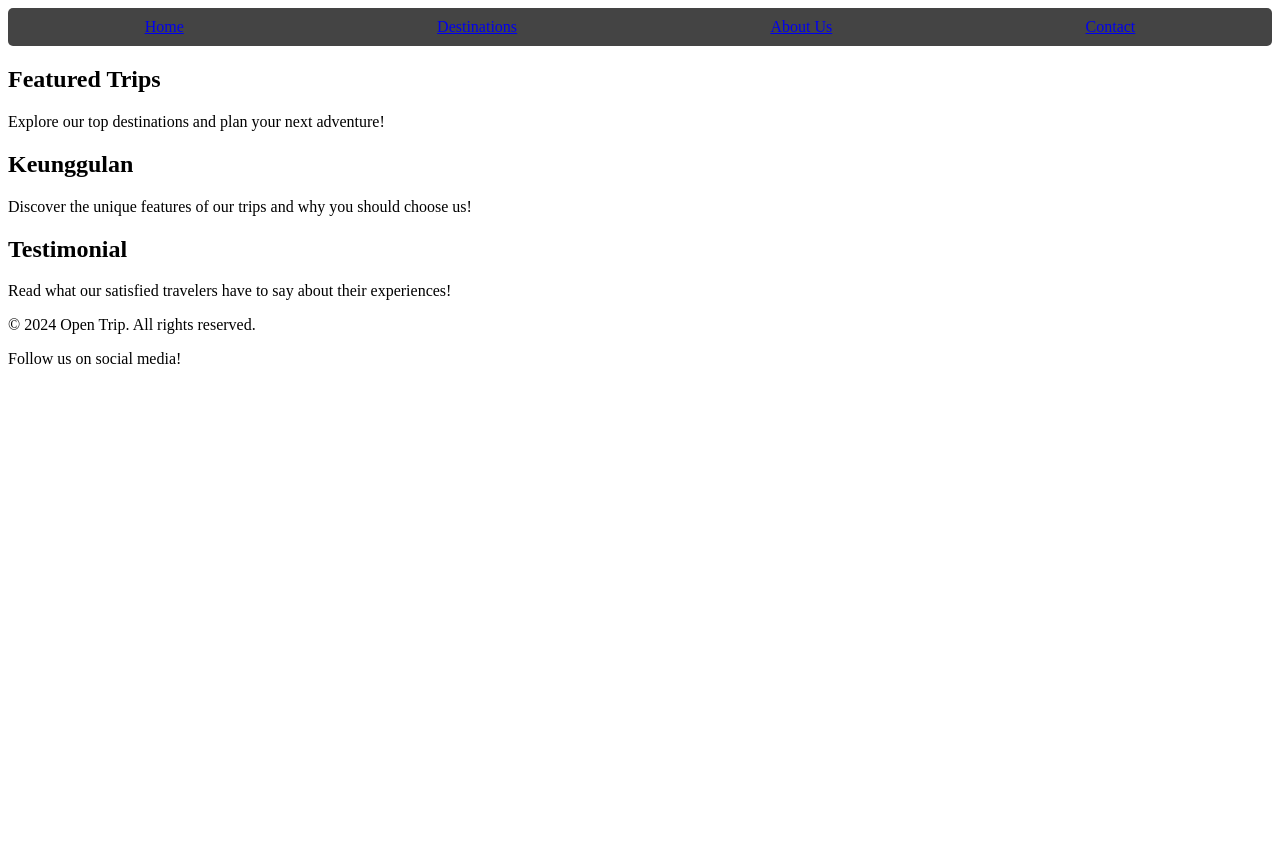
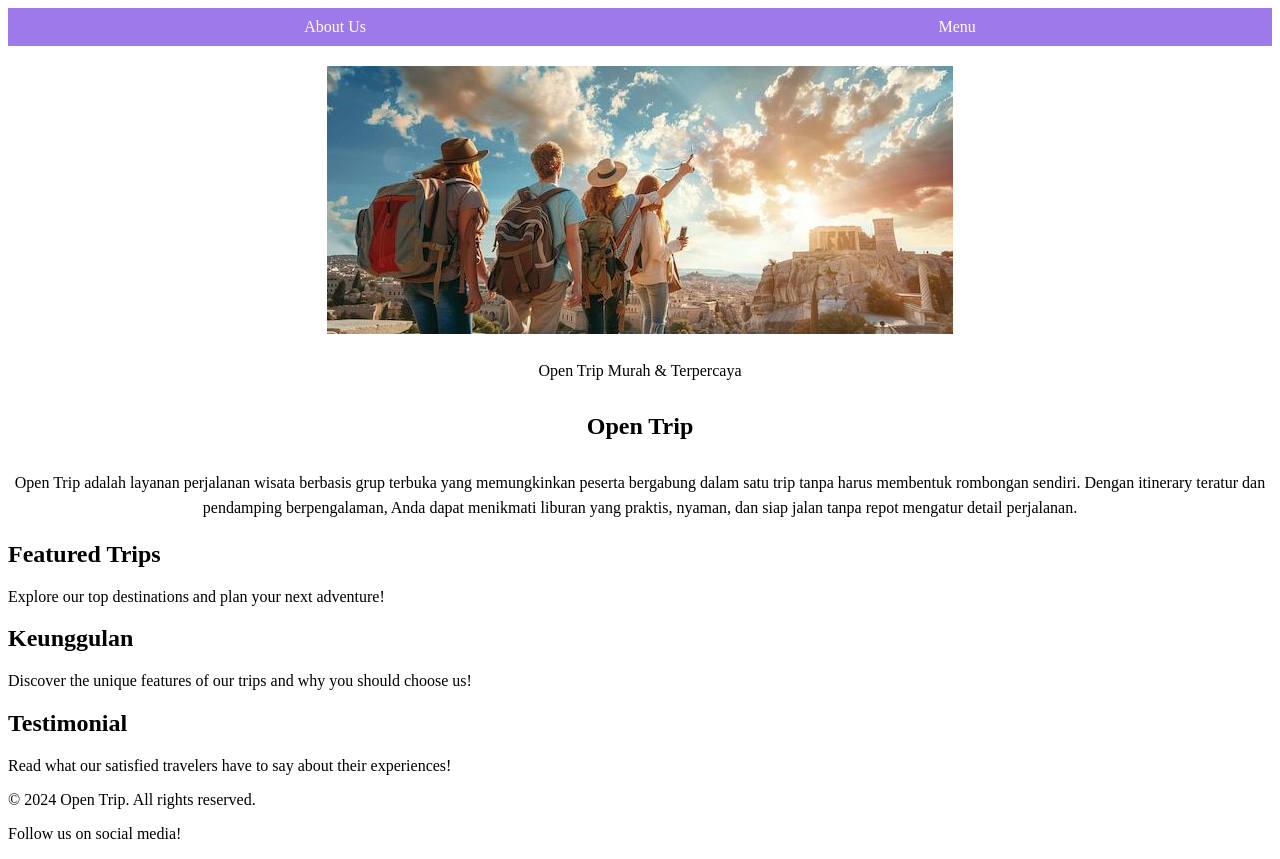
Before and after one commit to nameisjar/website-openTrip, a plain HTML site: page index.html in a window 1280 px wide. Before the commit the page ends 800 px from the top, so only its background shows below. Drawn offline with Linux system fonts and the light colour scheme.

Commit message:
add hero section

```diff
--- a/index.html
+++ b/index.html
@@ -10,13 +10,15 @@
     <header>
         <nav>
             <ul class="navigation-menu">
-                <li><a href="#home">Home</a></li>
-                <li><a href="#destinations">Destinations</a></li>
-                <li><a href="#about">About Us</a></li>
-                <li><a href="#contact">Contact</a></li>
+                <li>About Us</a></li>
+                <li>Menu</a></li>
             </ul>
         </nav>
-
+        <div class="Photo"><img src="assets/Traveling Photo.png" alt="Traveling">
+            <p>Open Trip Murah & Terpercaya</p>
+            <p style="font-weight: bold; font-size: 24px;">Open Trip</p>
+            <p>Open Trip adalah layanan perjalanan wisata berbasis grup terbuka yang memungkinkan peserta bergabung dalam satu trip tanpa harus membentuk rombongan sendiri. Dengan itinerary teratur dan pendamping berpengalaman, Anda dapat menikmati liburan yang praktis, nyaman, dan siap jalan tanpa repot mengatur detail perjalanan.</p>
+        </div>
     </header>
     <main>
         <!-- Daftar Trip -->
--- a/styles.css
+++ b/styles.css
@@ -9,7 +9,12 @@
     font-size: 16px; /* Added for font size */
     color: white; /* Added for text color */
     padding: 10px; /* Added for padding */
-    border-radius: 5px; /* Added for rounded corners */
-    background-color: #444; /* Added for background color */
+    background-color: #9E79E9; /* Added for background color */
     transition: background-color 0.3s; /* Added for smooth background transition */
 }
+
+.Photo {
+    text-align: center;
+    margin-top: 20px;
+    line-height: 1.6;
+}
```
Also changed, not shown: assets/Traveling Photo.png (added).
